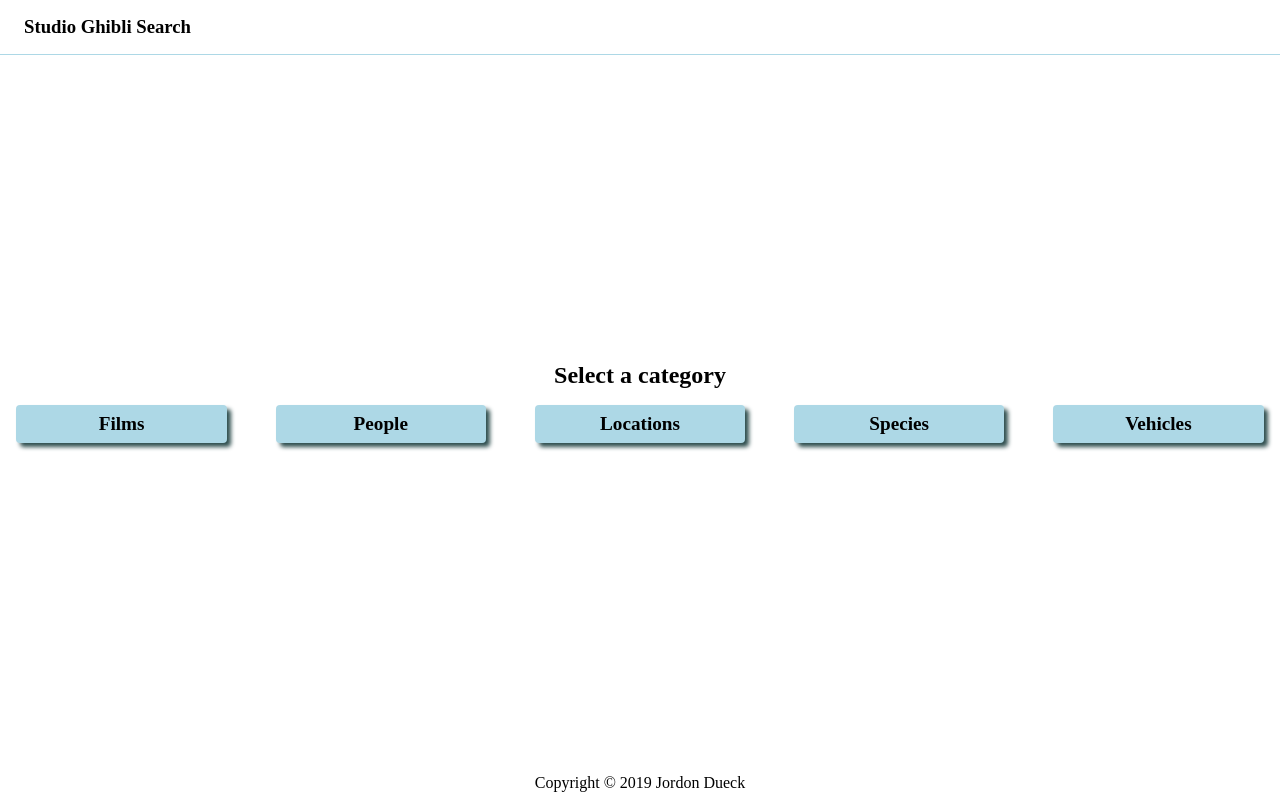
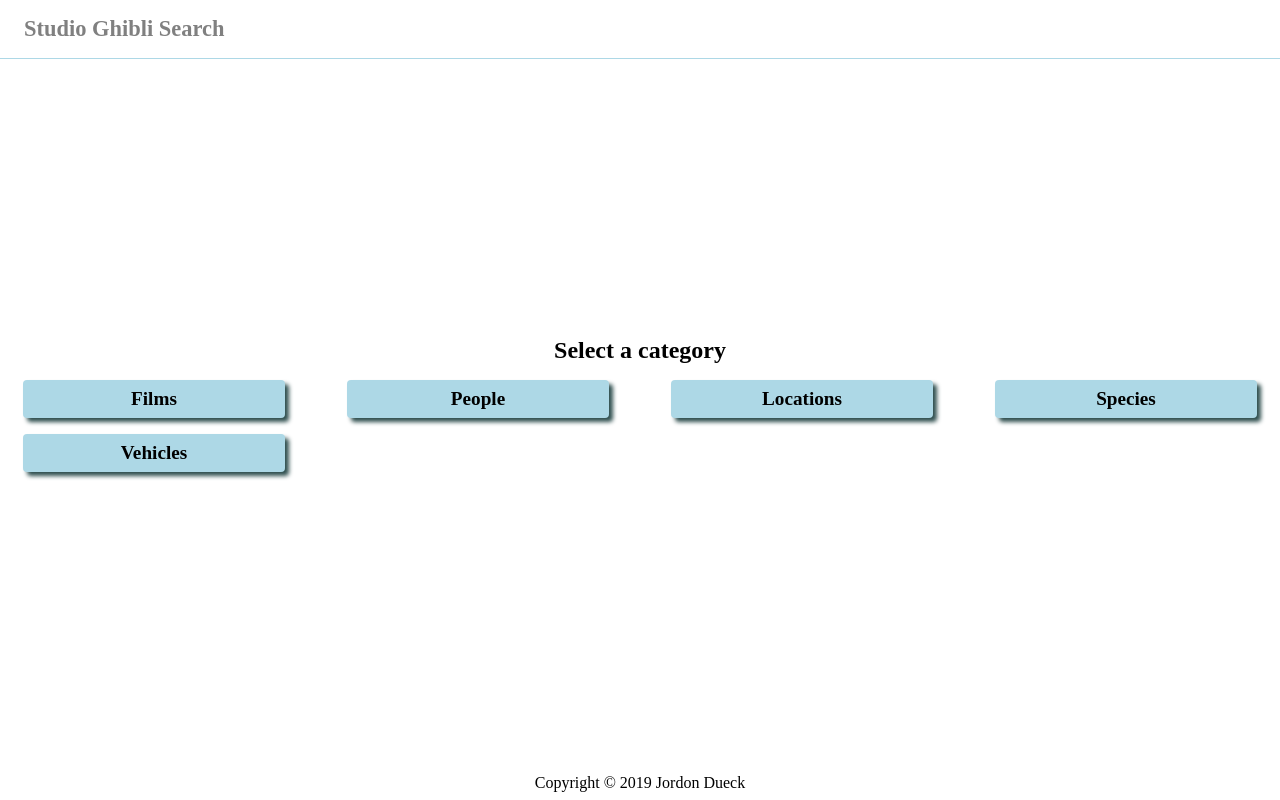
Before and after one commit to jordondueck/studio-ghibli-search, a React (Create React App) app: page / in a window 1280 px wide. Built offline with nearby package versions, Linux system fonts and the light colour scheme.

Commit message:
Improve display of results on cards

```diff
--- a/src/components/Card.css
+++ b/src/components/Card.css
@@ -7,9 +7,11 @@
   /* padding: 1rem; */
   /* margin: 1rem; */
   width: 100%;
+  max-width: 400px;
   height: auto;
   flex-grow: 1;
   font-size: 12px;
+  /* justify-self: center; */
 }
 
 .card:hover {
--- a/src/components/Card2.js
+++ b/src/components/Card2.js
@@ -33,81 +33,30 @@
     ]
   }
 
-  // const displayFields = () => {
-  //   console.log('props' , props);
-  //   console.log('props.category.toLowerCase()' , (props.category).toLowerCase());
-  //   const selectedCategory = categoryFields[(props.category).toLowerCase()];
-  //   selectedCategory.map((value, index) => {
-  //     console.log('value' , value);
-  //     console.log('index' , index);
-  //     return (<li>hi</li>)
-  //   })
-  // }
-
-  // Category title, not card title
-  // const pageTitle = props.category[0].toUpperCase() + props.category.slice(1).toLowerCase();
   const selectedCategory = categoryFields[(props.category).toLowerCase()];
+  const cardTitle = <li id='-1'><h2>{props.name ? props.name : props.title}</h2></li>;
+  const readMore = <a href='#'>(...read more)</a>
 
   return (
     <ul className="card">
-<li id='-1'><h2>{props.name}</h2></li>
-      {console.log('props' , props)}
+      {/* DEV LOG */}
+      {/* {console.log('props' , props)}
+      {console.log('selectedCategory' , selectedCategory)} */}
+      {cardTitle}
       {selectedCategory.map((value, index) => {
-      console.log('value' , value);
-      console.log('index' , index);
-      return (<li id={index}>{value.label}: {props[value.name]}</li>)
-    })}
+        // return (props[value.name].length < 250) ? (<li id={index}>{value.label}: {props[value.name]}</li>) : (<li id={index}>{value.label}: {props[value.name].slice(0, 250)} {readMore}</li>)
+        if (value.name === 'description') {
+          if (props[value.name].length < 250) {
+            return <li id={index}>{props[value.name]}</li>
+          } else {
+            return <li id={index}>{props[value.name].slice(0, 250)} {readMore}</li>
+          }
+        } else {
+          return <li id={index}><h7>{value.label}:</h7> {props[value.name]}</li>
+        }
+      })}
     </ul>
   )
-
-  // console.log('props' , props);
-  // let results = Object.values(props);
-  // let description = results[2];
-  // let readMore = null;
-
-  // if (description.length >= 250) {
-  //   description = description.slice(0, 250);
-  //   readMore = <a href='#'>(...read more)</a>
-  // }
-
-  // return (
-  //   <ul className="card">
-  //     <li><h2>{props.title}</h2></li>
-  //     <li><b>Description:</b> {description} {readMore}</li>
-  //     <li><b>Director:</b> {props.director}</li>
-  //     <li><b>Producer:</b> {props.producer}</li>
-  //     <li><b>Release Date:</b> {props.release_date}</li>
-  //     <li><b>Rotten Tomatoes Score:</b> {props.rt_score} out of 100</li>
-  //   </ul>
-  // );
 };
 
 export default Card2;
-
-
-
-
-
-
-// import React from "react";
-// import Card from "./Card";
-// import "./CardList.css"
-
-// const MainMenu = ({ category, handleMenu }) => {
-//   return (
-//     <div className="cardList">
-//       {category.map((name, i) => {
-//         return (
-//           <Card
-//             key={i}
-//             id={i}
-//             name={name}
-//             handleMenu={handleMenu}
-//           />
-//         );
-//       })}
-//     </div>
-//   );
-// };
-
-// export default MainMenu;
--- a/src/components/CardList.css
+++ b/src/components/CardList.css
@@ -1,6 +1,6 @@
 .cardList {
   display: grid;
-    grid-template-columns: repeat(auto-fit, minmax(200px, 1fr));
+    grid-template-columns: repeat(auto-fit, minmax(300px, 1fr));
     grid-gap: 1rem;
     padding: 1em 0;
     justify-items: center;
--- /dev/null
+++ b/src/components/CardList2.jsx
@@ -0,0 +1,19 @@
+import React from "react";
+import Card2 from "./Card2";
+import "./CardList.css"
+
+const CardList2 = ({ category, results }) => {
+  return (
+    <div className="cardList">
+      {results.map(result => {
+        return (
+          <Card2
+            category={category} key={result.id} {...result}
+          />
+        );
+      })}
+    </div>
+  );
+};
+
+export default CardList2;
--- a/src/components/NavBar.css
+++ b/src/components/NavBar.css
@@ -10,8 +10,17 @@
   padding: 0 1rem;
 }
 
+.nav-title {
+  font-size: 1.2rem;
+}
+
 .nav-links {
   display: flex;
+}
+
+.nav-title:hover, .nav-links > li:hover {
+  cursor: pointer;
+  color: grey;
 }
 
 h3, li {
--- a/src/components/Results.jsx
+++ b/src/components/Results.jsx
@@ -4,7 +4,8 @@
 import People from "./categories/People";
 import Species from "./categories/Species";
 import Vehicles from "./categories/Vehicles";
-import Card2 from "./Card2"
+import CardList2 from "./CardList2"
+// import Card2 from "./Card2"
 import "./Results.css";
 import "./CardList.css"
 
@@ -54,11 +55,13 @@
       const RequestedCategory = this.state.categoryComponent[this.props.selectedCategoryIndex];
 
       return (
-          <div className="cardList">
-              {this.state.results.map(result => (
-                <Card2 category={this.props.selectedCategory} key={result.id} {...result}  />
-              ))}
-          </div>
+        <CardList2 category={this.props.selectedCategory} results={this.state.results}  />
+
+          // <div className="cardList">
+          //     {this.state.results.map(result => (
+          //       <Card2 category={this.props.selectedCategory} key={result.id} {...result}  />
+          //     ))}
+          // </div>
       );
   }
 }
--- a/src/components/categories/Category.css
+++ b/src/components/categories/Category.css
@@ -7,6 +7,7 @@
   padding: 0.5rem;
   /* margin: 1rem; */
   width: 80%;
+  max-width: 400px;
   height: auto;
   flex-grow: 1;
   font-size: 0.8rem;
@@ -29,3 +30,12 @@
 a {
   text-decoration: none;
 }
+
+li {
+  font-size: 0.9rem;
+}
+
+h7 {
+  font-weight: bold;
+  /* font-size: 0.9rem; */
+}
```
